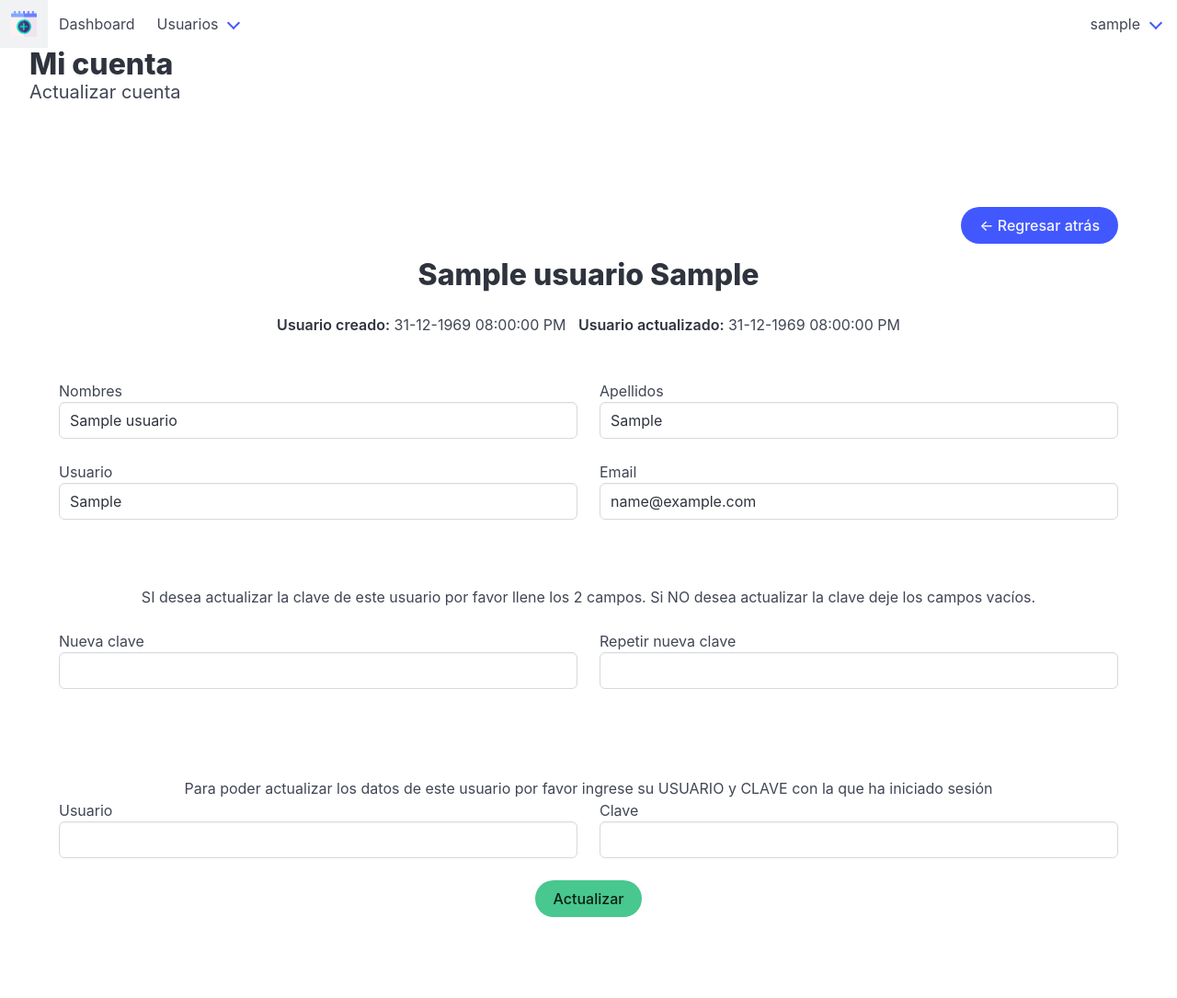
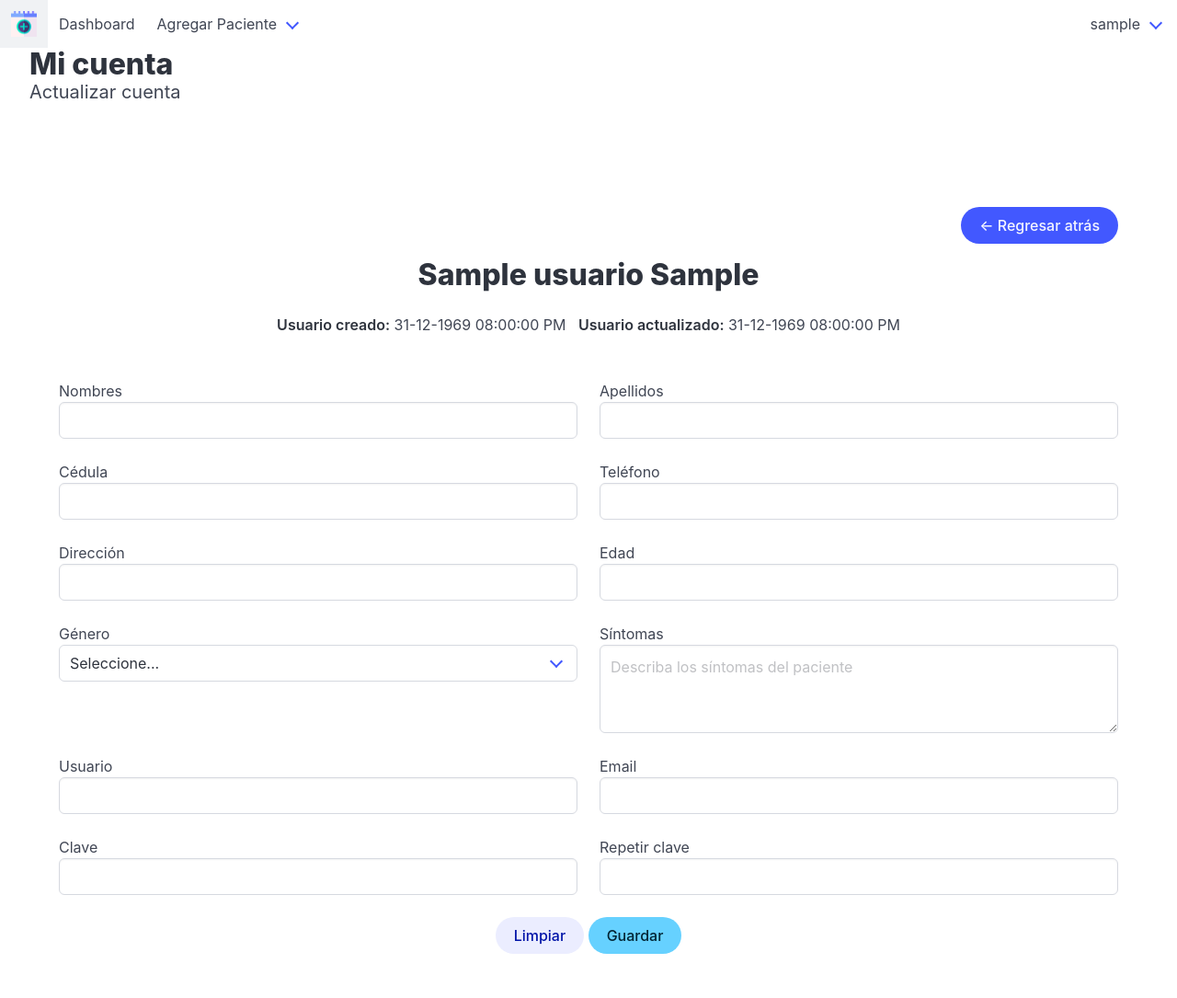
Before and after one commit to AlexDev0627/CRUD-Uv1, a PHP site: page /CRUD/userUpdate/1/ in a window 1280 px wide. Shown: the whole page at 92% size. Before the commit the page ends 997 px from the top, so only its background shows below. Run offline with PHP 8.4, Linux system fonts and the light colour scheme; the visitor is signed in with stand-in values (Sample User, id 1); tables that the repository leaves empty or names only in its code hold one stand-in row (values such as "Sample post").

Commit message:
Modificando errores al actualizar los datos de los pacientes

```diff
--- a/app/views/content/userUpdate-view.php
+++ b/app/views/content/userUpdate-view.php
@@ -1,30 +1,30 @@
 <div class="container is-fluid mb-6">
     <?php
-    $id= $insLogin->limpiarCadena($url[1]);
+    $id = $insLogin->limpiarCadena($url[1]);
 
-    if($id==$_SESSION['id']){
+    if($id == $_SESSION['id']){
     ?>
         <h1 class="title">Mi cuenta</h1>
         <h2 class="subtitle">Actualizar cuenta</h2>
-<?php }else{ ?>
+    <?php } else { ?>
         <h1 class="title">Usuarios</h1>
         <h2 class="subtitle">Actualizar usuario</h2>
-	<?php  } ?>
+    <?php } ?>
 </div>
+
 <div class="container pb-6 pt-6">
     <?php
-    include"./app/views/inc/btn_back.php";
+    include "./app/views/inc/btn_back.php";
 
-    $datos=$insLogin->seleccionarDatos("Unico","usuario","usuario_id",$id);
-    if($datos->rowCount()==1){
-		$datos=$datos->fetch();
+    $datos = $insLogin->seleccionarDatos("Unico", "usuario", "usuario_id", $id);
+    if($datos->rowCount() == 1){
+        $datos = $datos->fetch();
     ?>
-	<h2 class="title has-text-centered"><?php echo $datos['usuario_nombre']." ".$datos['usuario_apellido'];?></h2>
+        <h2 class="title has-text-centered"><?php echo $datos['usuario_nombre']." ".$datos['usuario_apellido']; ?></h2>
 
         <p class="has-text-centered pb-6"><?php echo "<strong>Usuario creado:</strong> ".date("d-m-Y  h:i:s A",strtotime($datos['usuario_creado']))." &nbsp; <strong>Usuario actualizado:</strong> ".date("d-m-Y  h:i:s A",strtotime($datos['usuario_actualizado'])); ?></p>
 
-	<form class="FormularioAjax" action="<?php echo APP_URL?>app/ajax/usuarioAjax.php" method="POST" autocomplete="off" >
-
+        <form class="FormularioAjax" action="<?php echo APP_URL; ?>app/ajax/usuarioAjax.php" method="POST" autocomplete="off">
             <input type="hidden" name="modulo_usuario" value="actualizar">
             <input type="hidden" name="usuario_id" value="<?php echo $datos['usuario_id']; ?>">
 
@@ -32,76 +32,110 @@
                 <div class="column">
                     <div class="control">
                         <label>Nombres</label>
-				  	<input class="input" type="text" name="usuario_nombre" value="<?php echo $datos['usuario_nombre']; ?>" pattern="[a-zA-ZáéíóúÁÉÍÓÚñÑ ]{3,40}" maxlength="40" required >
+                        <input class="input" type="text" name="usuario_nombre" pattern="[a-zA-ZáéíóúÁÉÍÓÚñÑ ]{3,40}" maxlength="40" required>
                     </div>
                 </div>
                 <div class="column">
                     <div class="control">
                         <label>Apellidos</label>
-				  	<input class="input" type="text" name="usuario_apellido"  value="<?php echo $datos['usuario_apellido']; ?>" pattern="[a-zA-ZáéíóúÁÉÍÓÚñÑ ]{3,40}" maxlength="40" required >
+                        <input class="input" type="text" name="usuario_apellido" pattern="[a-zA-ZáéíóúÁÉÍÓÚñÑ ]{3,40}" maxlength="40" required>
                     </div>
                 </div>
             </div>
+
+            <!-- Nuevos campos médicos añadidos aquí -->
+            <div class="columns">
+                <div class="column">
+                    <div class="control">
+                        <label>Cédula</label>
+                        <input class="input" type="text" name="cedula" pattern="[0-9]{6,20}" maxlength="20" required>
+                    </div>
+                </div>
+                <div class="column">
+                    <div class="control">
+                        <label>Teléfono</label>
+                        <input class="input" type="tel" name="telefono" pattern="[0-9+]{7,15}" maxlength="15">
+                    </div>
+                </div>
+            </div>
+
+            <div class="columns">
+                <div class="column">
+                    <div class="control">
+                        <label>Dirección</label>
+                        <input class="input" type="text" name="direccion" maxlength="200">
+                    </div>
+                </div>
+                <div class="column">
+                    <div class="control">
+                        <label>Edad</label>
+                        <input class="input" type="number" name="edad" min="1" max="120">
+                    </div>
+                </div>
+            </div>
+
+            <div class="columns">
+                <div class="column">
+                    <div class="control">
+                        <label>Género</label>
+                        <div class="select is-fullwidth">
+                            <select name="genero" required>
+                                <option value="" selected disabled>Seleccione...</option>
+                                <option value="Masculino">Masculino</option>
+                                <option value="Femenino">Femenino</option>
+                            </select>
+                        </div>
+                    </div>
+                </div>
+                <div class="column">
+                    <div class="columns">
+                        <div class="column">
+                            <div class="control">
+                                <label>Síntomas</label>
+                                <textarea class="textarea" name="sintomas" rows="3" placeholder="Describa los síntomas del paciente"></textarea>
+                            </div>
+                        </div>
+                    </div>
+                </div>
+            </div>
+            <!-- Fin de nuevos campos médicos -->
+
             <div class="columns">
                 <div class="column">
                     <div class="control">
                         <label>Usuario</label>
-				  	<input class="input" type="text" name="usuario_usuario"  value="<?php echo $datos['usuario_usuario']; ?>" pattern="[a-zA-Z0-9]{4,20}" maxlength="20" required >
+                        <input class="input" type="text" name="usuario_usuario" pattern="[a-zA-Z0-9]{4,20}" maxlength="20" required>
                     </div>
                 </div>
                 <div class="column">
                     <div class="control">
                         <label>Email</label>
-				  	<input class="input" type="email" name="usuario_email"  value="<?php echo $datos['usuario_email']; ?>" maxlength="70" >
+                        <input class="input" type="email" name="usuario_email" maxlength="70">
                     </div>
                 </div>
             </div>
-		<br><br>
-		<p class="has-text-centered">
-			SI desea actualizar la clave de este usuario por favor llene los 2 campos. Si NO desea actualizar la clave deje los campos vacíos.
-		</p>
-		<br>
+
             <div class="columns">
                 <div class="column">
                     <div class="control">
-					<label>Nueva clave</label>
-				  	<input class="input" type="password" name="usuario_clave_1" pattern="[a-zA-Z0-9$@.-]{7,100}" maxlength="100" >
+                        <label>Clave</label>
+                        <input class="input" type="password" name="usuario_clave_1" pattern="[a-zA-Z0-9$@.-]{7,100}" maxlength="100" required>
                     </div>
                 </div>
                 <div class="column">
                     <div class="control">
-					<label>Repetir nueva clave</label>
-				  	<input class="input" type="password" name="usuario_clave_2" pattern="[a-zA-Z0-9$@.-]{7,100}" maxlength="100" >
+                        <label>Repetir clave</label>
+                        <input class="input" type="password" name="usuario_clave_2" pattern="[a-zA-Z0-9$@.-]{7,100}" maxlength="100" required>
                     </div>
                 </div>
             </div>
-		<br><br><br>
+
             <p class="has-text-centered">
-			Para poder actualizar los datos de este usuario por favor ingrese su USUARIO y CLAVE con la que ha iniciado sesión
-		</p>
-		<div class="columns">
-		  	<div class="column">
-		    	<div class="control">
-					<label>Usuario</label>
-				  	<input class="input" type="text" name="administrador_usuario" pattern="[a-zA-Z0-9]{4,20}" maxlength="20" required >
-				</div>
-		  	</div>
-		  	<div class="column">
-		    	<div class="control">
-					<label>Clave</label>
-				  	<input class="input" type="password" name="administrador_clave" pattern="[a-zA-Z0-9$@.-]{7,100}" maxlength="100" required >
-				</div>
-		  	</div>
-		</div>
-		<p class="has-text-centered">
-			<button type="submit" class="button is-success is-rounded">Actualizar</button>
+                <button type="reset" class="button is-link is-light is-rounded">Limpiar</button>
+                <button type="submit" class="button is-info is-rounded">Guardar</button>
             </p>
         </form>
     <?php
-        }else{
-            include"./app/views/inc/error_alert.php";
-        }
+    } // Cierre del if($datos->rowCount()==1)
     ?>
 </div>
-<!-- Hay un error en el modelo -->
- <!--  -->
--- a/app/views/inc/navbar.php
+++ b/app/views/inc/navbar.php
@@ -20,18 +20,18 @@
 
             <div class="navbar-item has-dropdown is-hoverable">
                 <a class="navbar-link" href="#">
-                    Usuarios
+                    Agregar Paciente
                 </a>
                 <div class="navbar-dropdown is-boxed">
 
                     <a class="navbar-item" href="<?php echo APP_URL; ?>userNew/">
-                        Nuevo
+                        Nuevo Paciente
                     </a>
                     <a class="navbar-item" href="<?php echo APP_URL; ?>userList/">
-                        Lista
+                        Listado De Pacientes
                     </a>
                     <a class="navbar-item" href="<?php echo APP_URL; ?>userSearch/">
-                        Buscar
+                        Buscar Pacientes
                     </a>
 
                 </div>
@@ -48,9 +48,9 @@
                     <a class="navbar-item" href="<?php echo APP_URL."userUpdate/".$_SESSION['id']."/"; ?>">
                         Mi cuenta
                     </a>
-                    <a class="navbar-item" href="<?php echo APP_URL."userPhoto/".$_SESSION['id']."/"; ?>">
+                    <!-- <a class="navbar-item" href="<?php echo APP_URL."userPhoto/".$_SESSION['id']."/"; ?>">
                         Mi foto
-                    </a>
+                    </a> -->
                     <hr class="navbar-divider">
                     <a class="navbar-item" href="<?php echo APP_URL; ?>logOut/" id="btn_exit" >
                         Salir
```
Also changed, not shown: app/controllers/userController.php (+19 -7 lines). Lines whose indentation alone changed are shown as unchanged.
